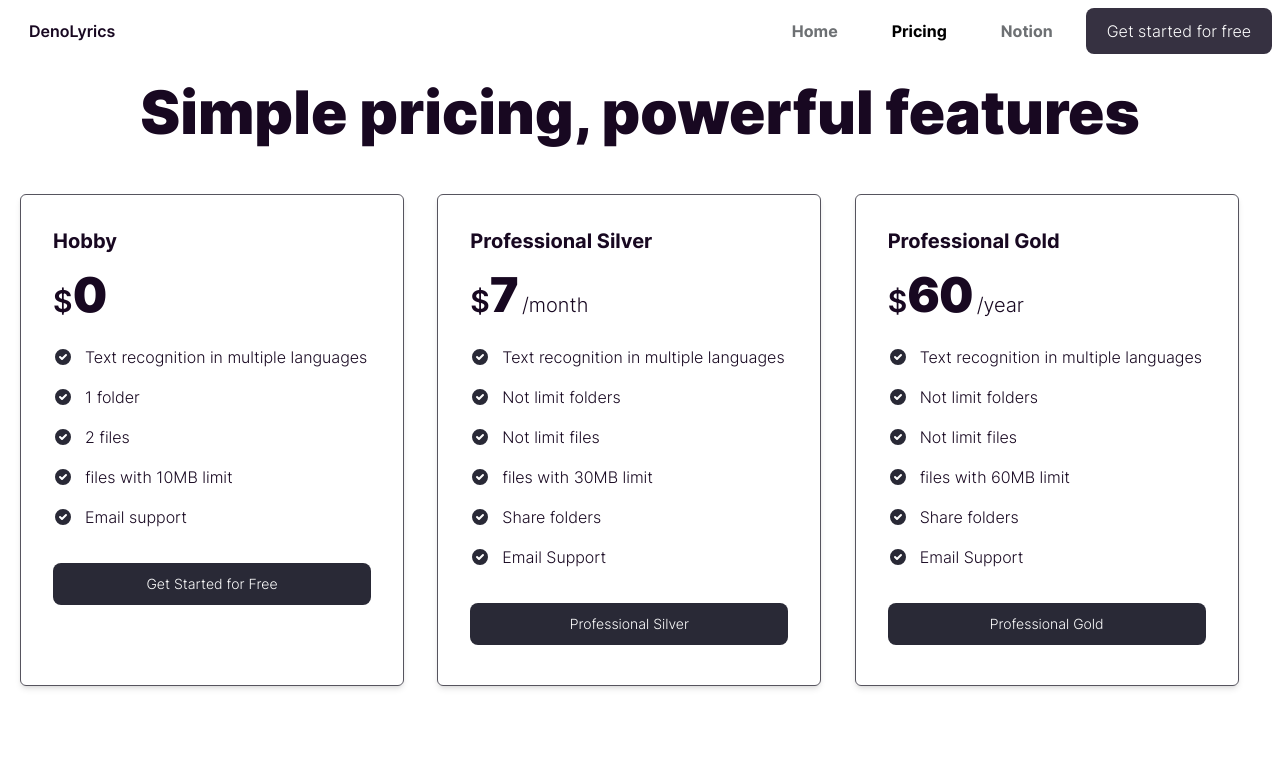
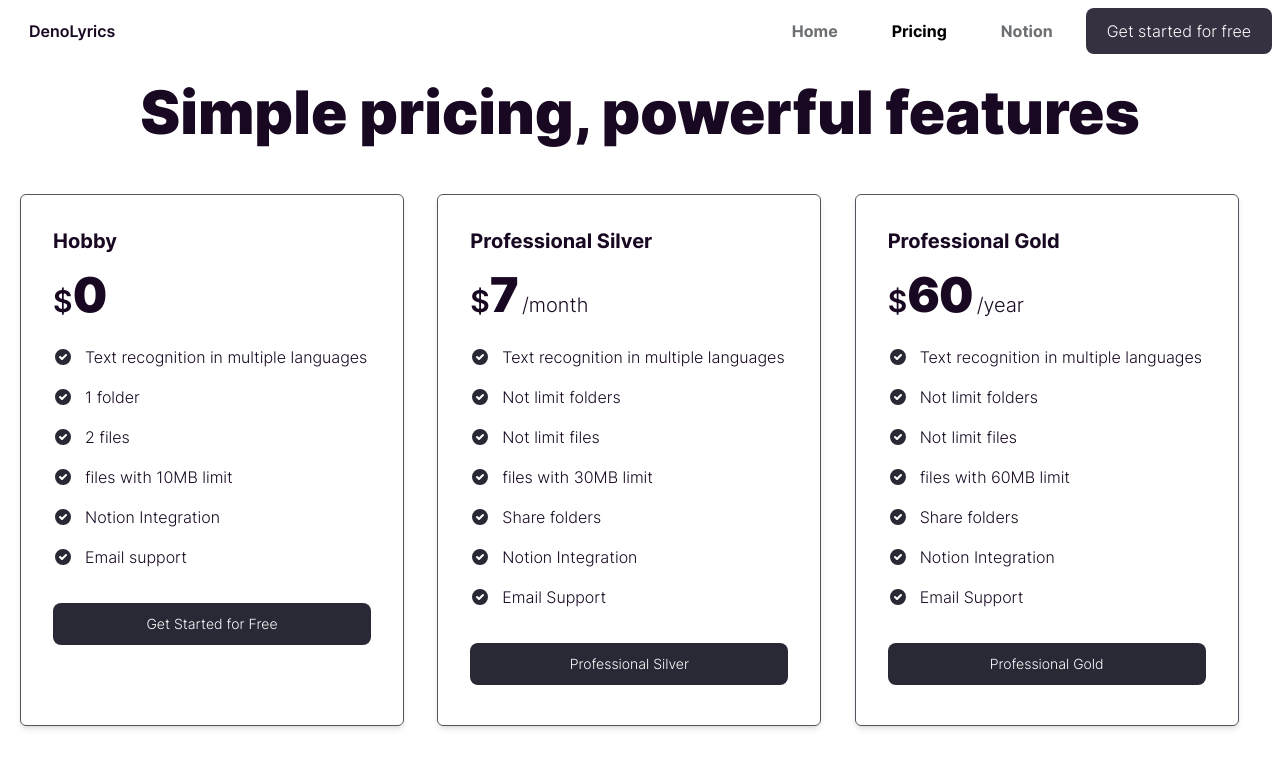
Before and after one commit to denolyrics/denolyrics.app, a Next.js app: page /pricing in a window 1280 px wide. Shown: the top 761 px of the page. Built offline with nearby package versions, Linux system fonts and the light colour scheme.

Commit message:
add notion integration in cards pricing

```diff
--- a/app/pricing/page.tsx
+++ b/app/pricing/page.tsx
@@ -101,6 +101,7 @@ const suscriptions = [
       "1 folder",
       "2 files",
       "files with 10MB limit",
+      "Notion Integration",
       "Email support",
     ],
     link: "https://app.denolyrics.com",
@@ -116,6 +117,7 @@ const suscriptions = [
       "Not limit files",
       "files with 30MB limit",
       "Share folders",
+      "Notion Integration",
       "Email Support",
     ],
     link: "https://app.denolyrics.com/settings/billing?modal=2",
@@ -131,6 +133,7 @@ const suscriptions = [
       "Not limit files",
       "files with 60MB limit",
       "Share folders",
+      "Notion Integration",
       "Email Support",
     ],
     link: "https://app.denolyrics.com/settings/billing?modal=3",
```
